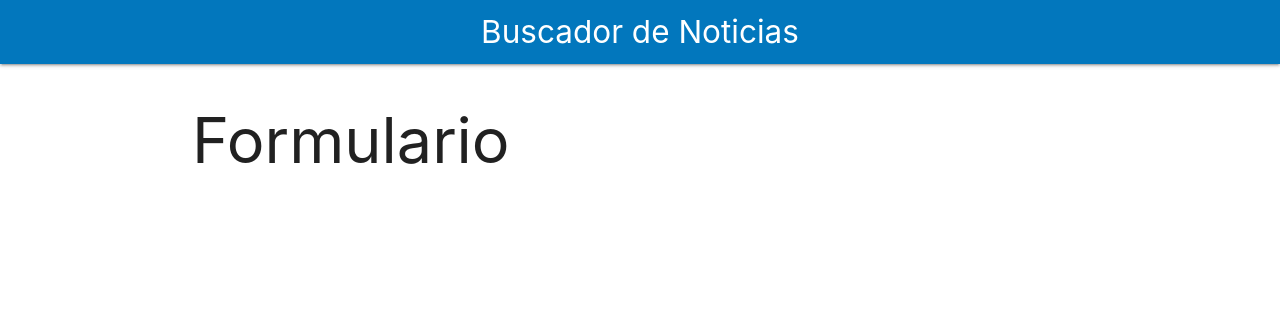
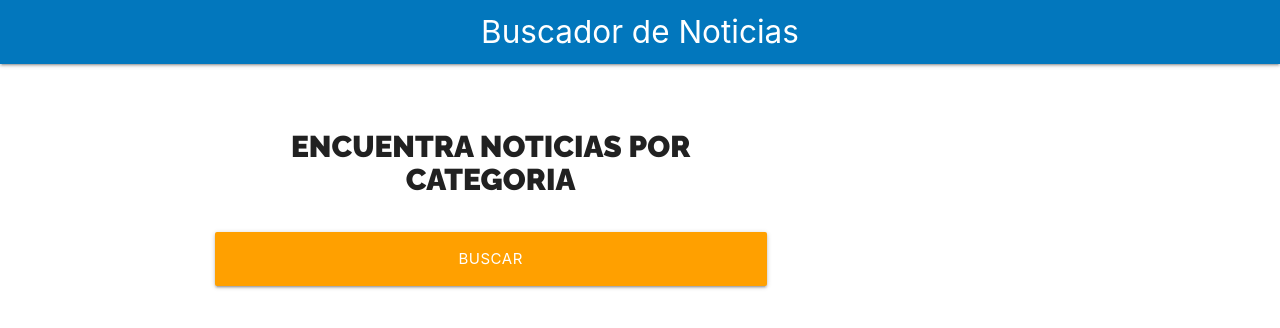
Before and after one commit to cristianaparra/Noticias, a React (Create React App) app: page / in a window 1280 px wide. Shown: the top 328 px of the page. Built offline with nearby package versions, Linux system fonts and the light colour scheme.

Commit message:
Creando stylos en formulario

```diff
--- a/src/App.js
+++ b/src/App.js
@@ -1,5 +1,6 @@
 import React, { Fragment } from 'react';
 import Header from './componnents/Header'
+import Formulario from './componnents/Formulario'
 
 function App() {
   return (
@@ -9,7 +10,7 @@
         titulo='Buscador de Noticias'
       />
       <div className='container white'>
-        <h1>Formulario</h1>
+        <Formulario />
       </div>
     </Fragment>
   );
--- /dev/null
+++ b/src/componnents/Formulario.js
@@ -0,0 +1,23 @@
+import React from 'react';
+import styles from './Formulario.module.css'
+
+const Formulario = () => {
+    return (
+        <div className={`${styles.buscador} row`}>
+            <div className='col s12 m8 offset m-2'>
+                <form>
+                    <h2 className={styles.heading}> Encuentra Noticias por Categoria</h2>
+                    <div className='input-field col s12'>
+                        <input
+                        type='submit'
+                        className={`${styles.btn_block} btn-large amber darken-2`}
+                        value='Buscar'
+                        />
+                    </div>
+                </form>
+            </div>
+        </div>
+    );
+}
+
+export default Formulario;
--- /dev/null
+++ b/src/componnents/Formulario.module.css
@@ -0,0 +1,15 @@
+.heading{
+    font-family:'Raleway', sans-serif;
+     font-weight: 900;
+     font-size: 2rem;
+     text-transform: uppercase;
+     text-align: center;
+}
+.buscador {
+    margin-top: 2rem;
+    margin-bottom: 2rem;
+    text-align: left;
+}
+.btn_block {
+    width: 100%;
+}
```
